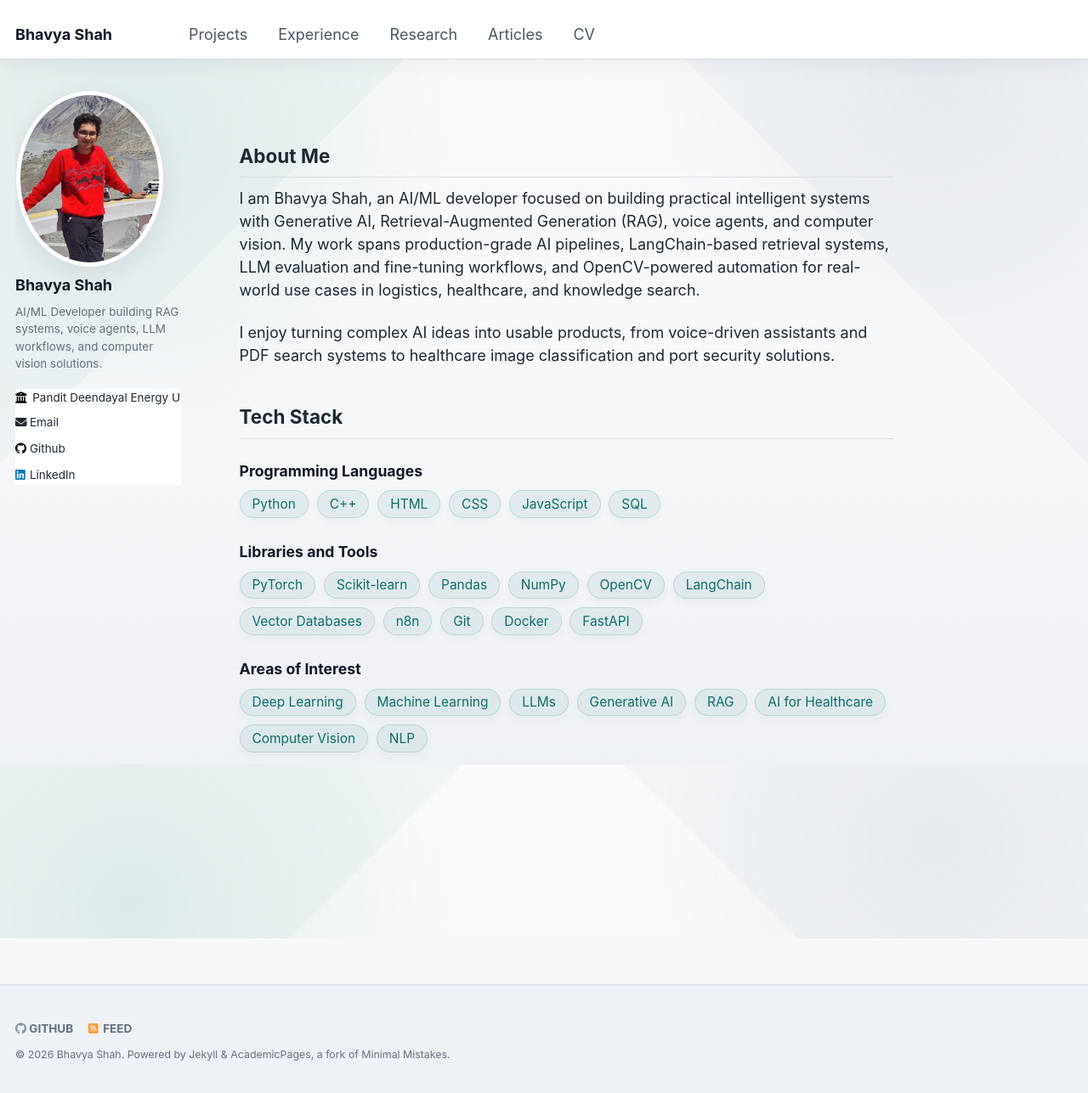
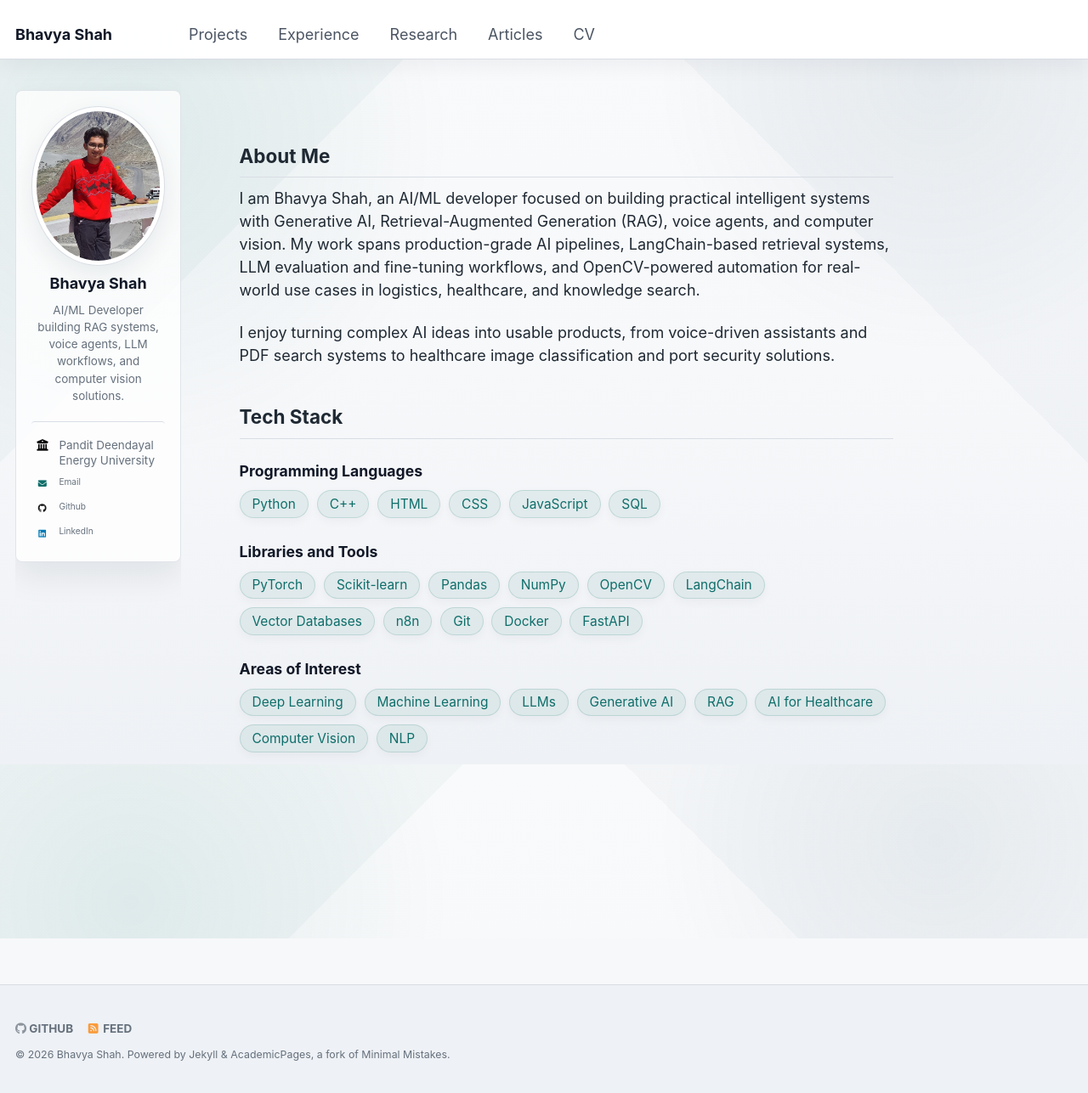
Before and after one commit to B3CODER/B3CODER.github.io, a Jekyll site: the page built from _pages/about.md, in a window 1280 px wide and 1287 px high. Shown: the whole window at 85% size. Built offline with Jekyll 4.4.1, drawn with Linux system fonts in a browser that asks for light colours.

Commit message:
Polish sidebar profile card styling

```diff
--- a/_sass/_professional-theme.scss
+++ b/_sass/_professional-theme.scss
@@ -120,22 +120,79 @@ body {
   box-shadow: 0 10px 28px rgba(17, 24, 39, 0.08);
 }
 
+.sidebar > div[itemscope] {
+  padding: 1rem;
+  background: rgba(255, 255, 255, 0.78);
+  border: 1px solid rgba(217, 222, 229, 0.82);
+  border-radius: 8px;
+  box-shadow: 0 16px 38px rgba(17, 24, 39, 0.08);
+}
+
+.sidebar .author__avatar {
+  text-align: center;
+}
+
+.sidebar .author__avatar img {
+  display: block;
+  margin-right: auto;
+  margin-left: auto;
+}
+
+.sidebar .author__content {
+  text-align: center;
+}
+
 .author__bio {
   color: $gray;
 }
 
 .author__urls {
-  background: $body-color;
-  border-color: $border-color;
-  box-shadow: 0 14px 32px rgba(17, 24, 39, 0.1);
+  background: transparent;
+  border-color: transparent;
+  box-shadow: none;
 
   @include breakpoint($large) {
+    padding-top: 0.7rem;
+    border-top: 1px solid $border-color;
     box-shadow: none;
   }
 }
 
+.author__urls li {
+  margin-bottom: 0.3rem;
+  color: $gray;
+  white-space: normal;
+}
+
+.author__urls a,
+.author__urls .author__desktop {
+  display: flex;
+  align-items: flex-start;
+  gap: 0.45rem;
+  margin-bottom: 0;
+  padding: 0.28rem 0.35rem;
+  color: $gray;
+  font-size: $type-size-6;
+  line-height: 1.35;
+  border-radius: 6px;
+}
+
+.author__urls a {
+  text-decoration: none;
+}
+
 .author__urls a:hover {
   color: $primary-color;
+  background: rgba(14, 110, 106, 0.08);
+  text-decoration: none;
+}
+
+.author__urls i {
+  width: 1rem;
+  margin-top: 0.18rem;
+  color: $primary-color;
+  text-align: center;
+  flex-shrink: 0;
 }
 
 .btn {
```
